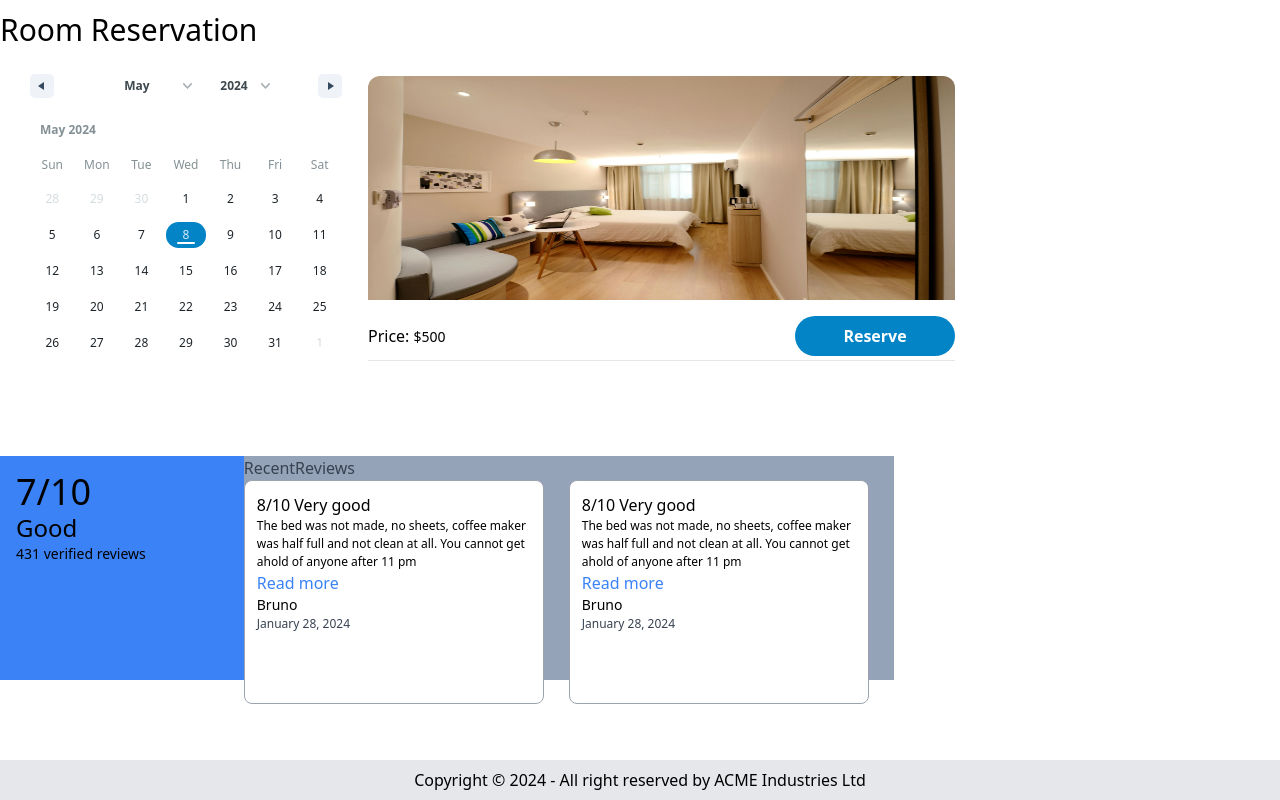
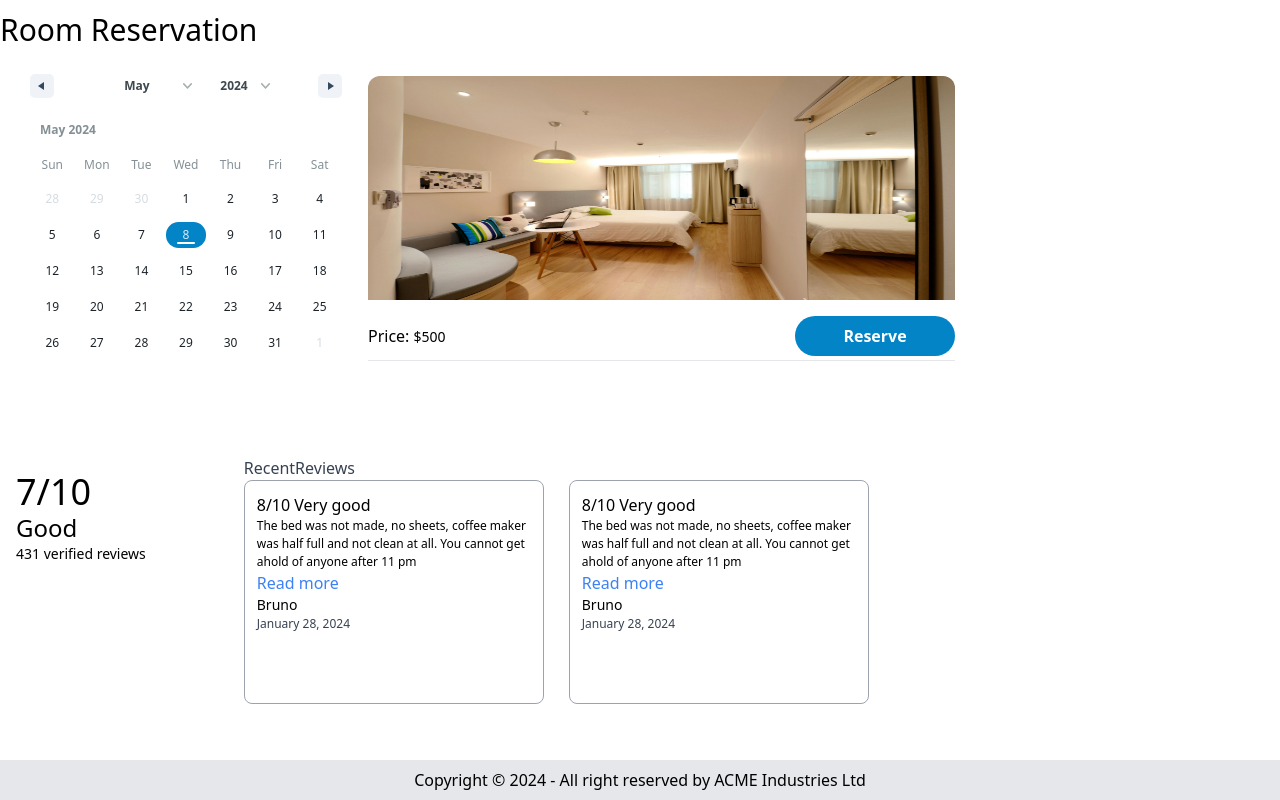
Before and after one commit to shrabanchakma/OneGoodStay, a React (Vite) app in the folder Client/Client/: page / in a window 1280 px wide. Shown: the part 1878-2678 px from the top of the page. Built offline with nearby package versions, Linux system fonts and the light colour scheme.

Commit message:
modal added in read more button

```diff
--- a/Client/Client/src/components/Rooms/RoomReview/RoomReview.jsx
+++ b/Client/Client/src/components/Rooms/RoomReview/RoomReview.jsx
@@ -12,50 +12,53 @@ const RoomReview = () => {
   const handleMouseLeave = () => {
     setIsVisible(false);
   };
-  console.log(swiperInstance);
   return (
     <ContainerTwo>
       <div className="flex items-center h-56 my-20 ">
         {/* average review / review stat / total review */}
-        <div className="h-full w-1/4 flex flex-col justify-start p-4 bg-blue-500">
+        <div className="h-full w-1/4 flex flex-col justify-start p-4 ">
           <h1 className="text-4xl font-medium">7/10</h1>
           <h2 className="text-2xl font-medium">Good</h2>
           <p className="text-sm">431 verified reviews </p>
         </div>
 
-        <div className="w-2/3 h-full relative bg-slate-400">
-          <h1 className="font-medium text-gray-700">RecentReviews</h1>
-          <button
+        <div className="w-2/3 h-full  ">
+          <h1 className="font-medium text-gray-700 ">RecentReviews</h1>
+          <div
             onMouseEnter={handleMouseEnter}
             onMouseLeave={handleMouseLeave}
+            className="h-full w-full relative "
+          >
+            {/* left button */}
+            <button
               className={` ${
                 isVisible ? "opacity-100" : "opacity-0    "
-            } absolute left-0 top-1/2 z-10 bg-white rounded-full transition-opacity ease-in duration-150`}
+              } absolute left-0 top-1/2 -translate-y-1/2 z-10 bg-white rounded-full transition-opacity ease-in duration-150`}
               onClick={() => swiperInstance.slidePrev()}
             >
               <CiCircleChevLeft className="text-sky-700 text-4xl" />
             </button>
+            {/* right button */}
             <button
-            onMouseEnter={handleMouseEnter}
-            onMouseLeave={handleMouseLeave}
               className={` ${
                 isVisible ? "opacity-100" : "opacity-0    "
-            } absolute right-0 top-1/2 z-10 bg-white rounded-full transition-opacity ease-in duration-150`}
+              } absolute right-0 -translate-y-1/2 top-1/2 z-10 bg-white rounded-full transition-opacity ease-in duration-150`}
               onClick={() => swiperInstance.slideNext()}
             >
               <CiCircleChevRight className="text-sky-700 text-4xl" />
             </button>
-          <div
-            onMouseEnter={handleMouseEnter}
-            onMouseLeave={handleMouseLeave}
-            className="h-full w-full"
-          >
             <Swiper
               spaceBetween={0}
               slidesPerView={2}
               onSwiper={(swiper) => setSwiperInstance(swiper)}
               className="h-full"
             >
+              <SwiperSlide>
+                <RoomReviewBox />
+              </SwiperSlide>
+              <SwiperSlide>
+                <RoomReviewBox />
+              </SwiperSlide>
               <SwiperSlide>
                 <RoomReviewBox />
               </SwiperSlide>
--- a/Client/Client/src/components/Rooms/RoomReview/RoomReviewBox.jsx
+++ b/Client/Client/src/components/Rooms/RoomReview/RoomReviewBox.jsx
@@ -1,4 +1,8 @@
+import { useState } from "react";
+import RoomReviewModal from "./RoomReviewModal";
+
 const RoomReviewBox = () => {
+  const [isOpen, setIsOpen] = useState(false);
   // review box
   return (
     <div className="h-full w-[300px] bg-white rounded-lg border-[1px] border-gray-400 space-y-4">
@@ -10,7 +14,14 @@ const RoomReviewBox = () => {
             The bed was not made, no sheets, coffee maker was half full and not
             clean at all. You cannot get ahold of anyone after 11 pm
           </p>
-          <p className="text-blue-500 ">Read more</p>
+          <p
+            onClick={() => {
+              setIsOpen(true);
+            }}
+            className="text-blue-500 hover:cursor-pointer"
+          >
+            Read more
+          </p>
         </div>
         <div>
           {/* user name and review date */}
@@ -18,6 +29,8 @@ const RoomReviewBox = () => {
           <p className="text-[12px] text-gray-700">January 28, 2024</p>
         </div>
       </div>
+      {/* modal */}
+      <RoomReviewModal isOpen={isOpen} setIsOpen={setIsOpen} />
     </div>
   );
 };
--- /dev/null
+++ b/Client/Client/src/components/Rooms/RoomReview/RoomReviewModal.jsx
@@ -0,0 +1,41 @@
+import {
+  Dialog,
+  DialogPanel,
+  Transition,
+  TransitionChild,
+} from "@headlessui/react";
+import PropTypes from "prop-types";
+const RoomReviewModal = ({ isOpen, setIsOpen }) => {
+  console.log(isOpen);
+  return (
+    <Transition appear show={isOpen}>
+      <Dialog
+        open={isOpen}
+        onClose={() => setIsOpen(false)}
+        className="relative w-full z-50"
+      >
+        <div className="fixed inset-0 flex w-full items-center justify-center ">
+          <TransitionChild
+            enter="ease-out duration-300"
+            enterFrom="opacity-0 scale-95"
+            enterTo="opacity-100 scale-100"
+            leave="ease-in duration-200"
+            leaveFrom="opacity-100 scale-100"
+            leaveTo="opacity-0 scale-95"
+          >
+            <DialogPanel className="h-4/5 w-1/3 bg-gray-500 rounded-xl flex items-center justify-center">
+              <div>review</div>
+            </DialogPanel>
+          </TransitionChild>
+        </div>
+      </Dialog>
+    </Transition>
+  );
+};
+
+export default RoomReviewModal;
+
+RoomReviewModal.propTypes = {
+  isOpen: PropTypes.bool,
+  setIsOpen: PropTypes.func,
+};
```
Lines whose indentation alone changed are shown as unchanged.
